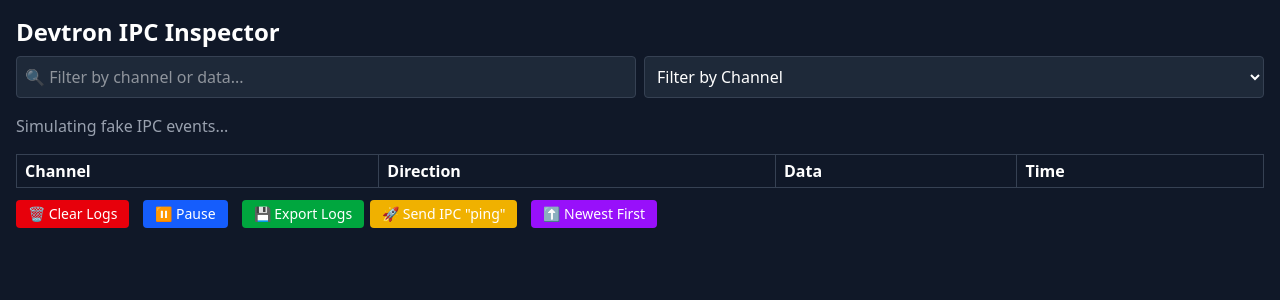
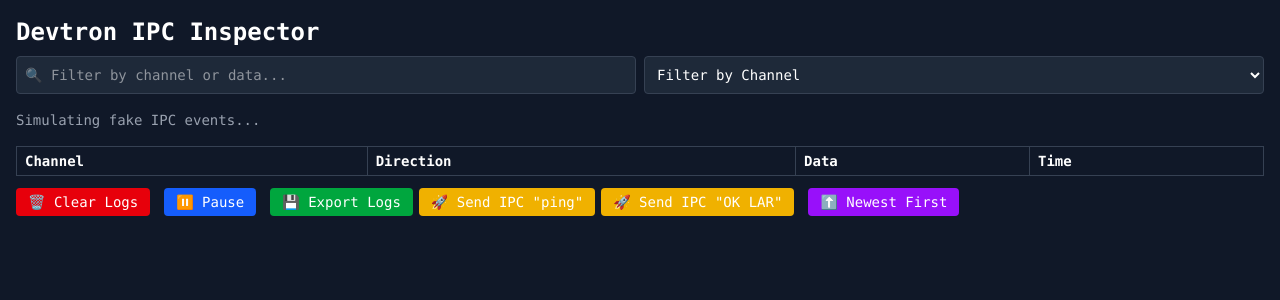
Before and after one commit to NikkiAung/DevTron-Prototype, a React (Vite) app: page / in a window 1280 px wide. Shown: the top 300 px of the page. Built offline with nearby package versions, Linux system fonts and the light colour scheme.

Commit message:
develop: test in diff ipc and worked

```diff
--- a/main.mjs
+++ b/main.mjs
@@ -25,4 +25,9 @@
     console.log("Received ping:", args);
     event.reply("pong", { msg: "Hey Renderer!" });
   });
+
+  ipcMain.on("OK LAR", (event, args) => {
+    console.log("Received ping:", args);
+    event.reply("OK TAL", { msg: "OK TAL Renderer!" });
+  });
 });
--- a/preload.js
+++ b/preload.js
@@ -32,8 +32,14 @@
   console.log("Renderer got pong:", data);
 });
 
+ipcRenderer.on("OK TAL", (...data) => {
+  // Just so we can track received 'pong' messages
+  console.log("Renderer got OK TAL:", data);
+});
+
 contextBridge.exposeInMainWorld("devtronIPC", {
   getLogs: () => ipcLog,
   clearLogs: () => ipcLog.splice(0, ipcLog.length),
   sendPing: () => ipcRenderer.send("ping", { msg: "Hello Main!" }),
+  sendOkLar: () => ipcRenderer.send("OK LAR", { msg: "OK LAR Main!" }),
 });
--- a/src/App.jsx
+++ b/src/App.jsx
@@ -8,6 +8,11 @@
   const channels = Array.from(new Set(events.map((e) => e.channel)));
   const [channelFilter, setChannelFilter] = useState("");
   const [sortOrder, setSortOrder] = useState("desc"); // default: newest first
+
+  useEffect(() => {
+    const container = document.getElementById("log-table");
+    if (container) container.scrollTop = 0;
+  }, [events]);
 
   useEffect(() => {
     if (paused) return;
@@ -39,7 +44,7 @@
   }, [paused]);
 
   return (
-    <div className="bg-gray-900 text-white min-h-screen p-4">
+    <div className="bg-gray-900 text-white min-h-screen p-4 font-mono text-sm">
       <h1 className="text-2xl font-bold mb-2">Devtron IPC Inspector</h1>
       <div className="flex gap-2">
         <input
@@ -63,6 +68,7 @@
         </select>
       </div>
       <p className="text-gray-400">Simulating fake IPC events...</p>
+      <div id="log-table" className="overflow-y-scroll max-h-[60vh]">
         <table className="mt-4 w-full text-left table-auto border-collapse border border-gray-700">
           <thead>
             <tr>
@@ -108,7 +114,14 @@
                     {event.direction}
                   </td>
                   <td className="border border-gray-700 px-2 py-1">
-                  {event.data}
+                    {event.data.length > 100 ? (
+                      <details>
+                        <summary>{event.data.slice(0, 100)}...</summary>
+                        <pre>{event.data}</pre>
+                      </details>
+                    ) : (
+                      <pre>{event.data}</pre>
+                    )}
                   </td>
                   <td className="border border-gray-700 px-2 py-1 text-xs">
                     {new Date(event.time).toLocaleTimeString()}
@@ -117,6 +130,7 @@
               ))}
           </tbody>
         </table>
+      </div>
       <div className="flex gap-1.5 mt-3">
         <button
           onClick={() => {
@@ -146,6 +160,12 @@
           🚀 Send IPC "ping"
         </button>
         <button
+          onClick={() => window.devtronIPC?.sendOkLar()}
+          className="bg-yellow-500 hover:bg-yellow-600 px-3 py-1 rounded text-sm mb-4"
+        >
+          🚀 Send IPC "OK LAR"
+        </button>
+        <button
           onClick={() =>
             setSortOrder((prev) => (prev === "asc" ? "desc" : "asc"))
           }
--- a/src/index.css
+++ b/src/index.css
@@ -1 +1,2 @@
 @import "tailwindcss";
+@import url("https://fonts.googleapis.com/css2?family=Fira+Code&display=swap");
```
Lines whose indentation alone changed are shown as unchanged.
